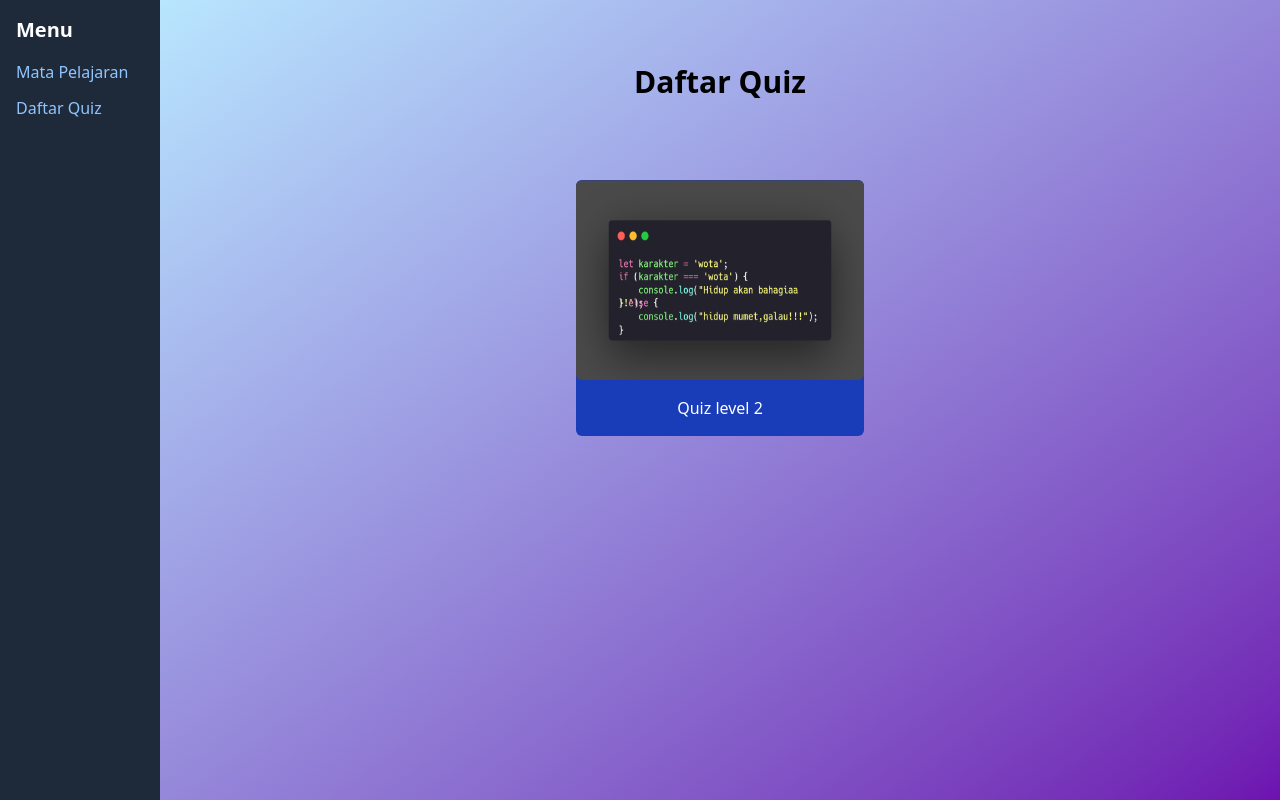
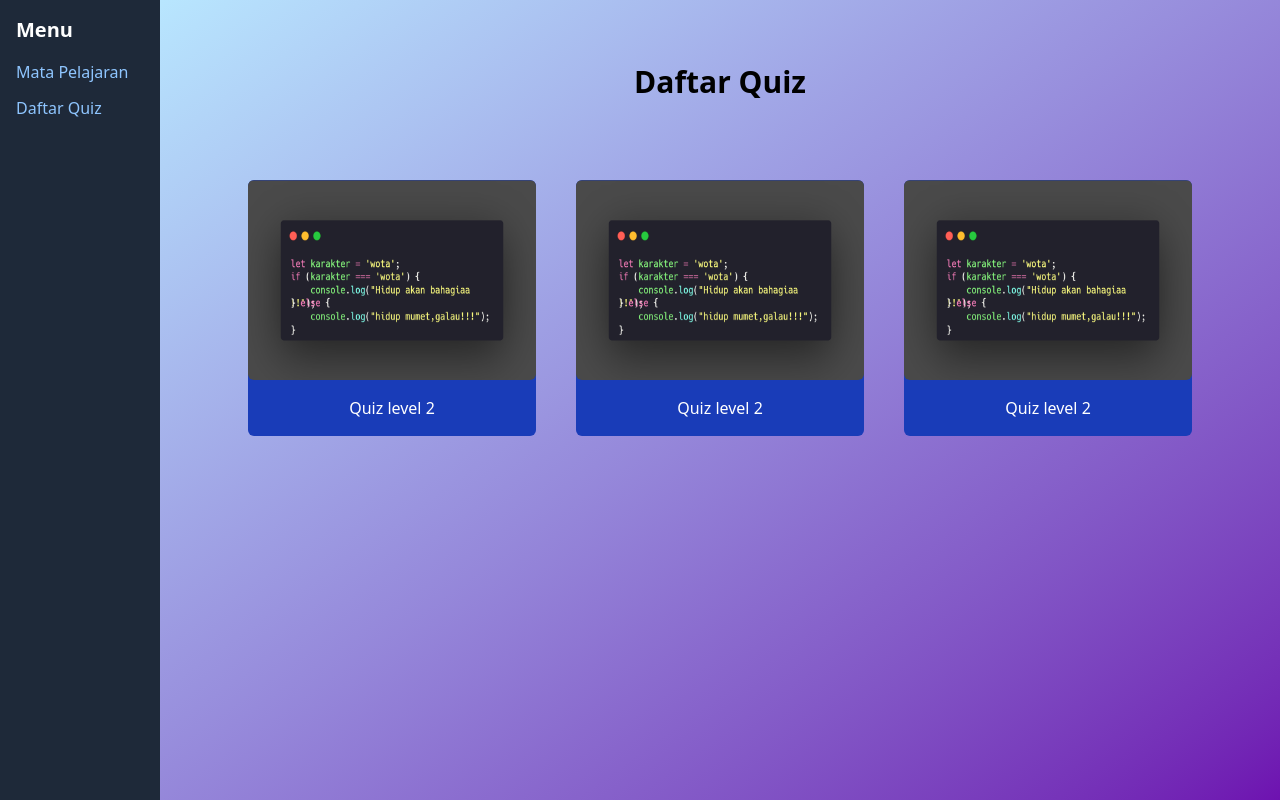
Before and after one commit to salman-ctrl/Quiz-App-Development, a React (Vite) app: page /quiz in a window 1280 px wide. Built offline with nearby package versions, Linux system fonts and the light colour scheme.

Commit message:
perubahan kecil

```diff
--- a/src/Components/Pages/Quiz/HalamanQuiz.jsx
+++ b/src/Components/Pages/Quiz/HalamanQuiz.jsx
@@ -12,8 +12,18 @@ const HalamanQuiz = () => {
                         <h2 className="text-white flex pt-4 justify-center">Quiz level 2</h2>
                     </div>
                 </Link>
-
-
+                <Link to="/quiz/1">
+                    <div className="h-64 rounded-md bg-blue-800 w-72 mt-10 m-auto">
+                        <img className="h-50 w-full rounded-md" src="/src/assets/foto.png" alt="" />
+                        <h2 className="text-white flex pt-4 justify-center">Quiz level 2</h2>
+                    </div>
+                </Link>
+                <Link to="/quiz/1">
+                    <div className="h-64 rounded-md bg-blue-800 w-72 mt-10 m-auto">
+                        <img className="h-50 w-full rounded-md" src="/src/assets/foto.png" alt="" />
+                        <h2 className="text-white flex pt-4 justify-center">Quiz level 2</h2>
+                    </div>
+                </Link>
 
 
 
```
